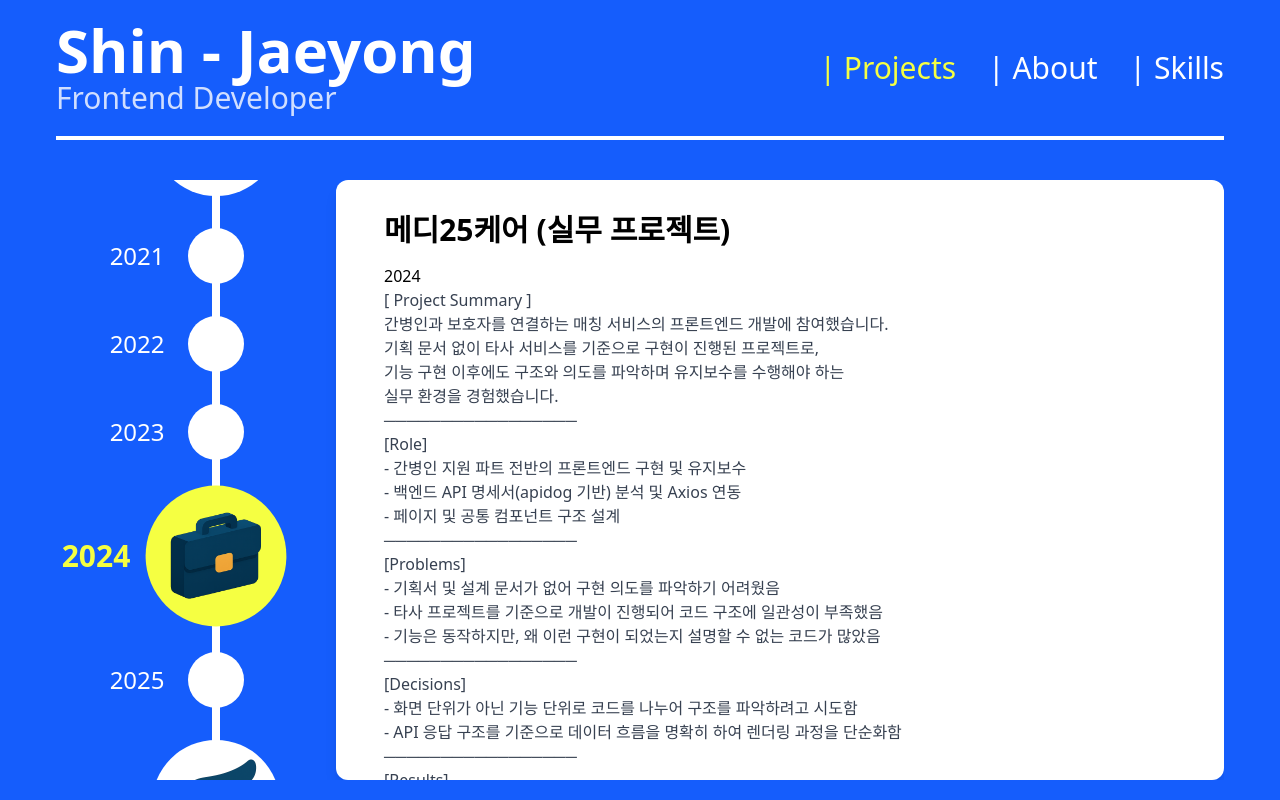
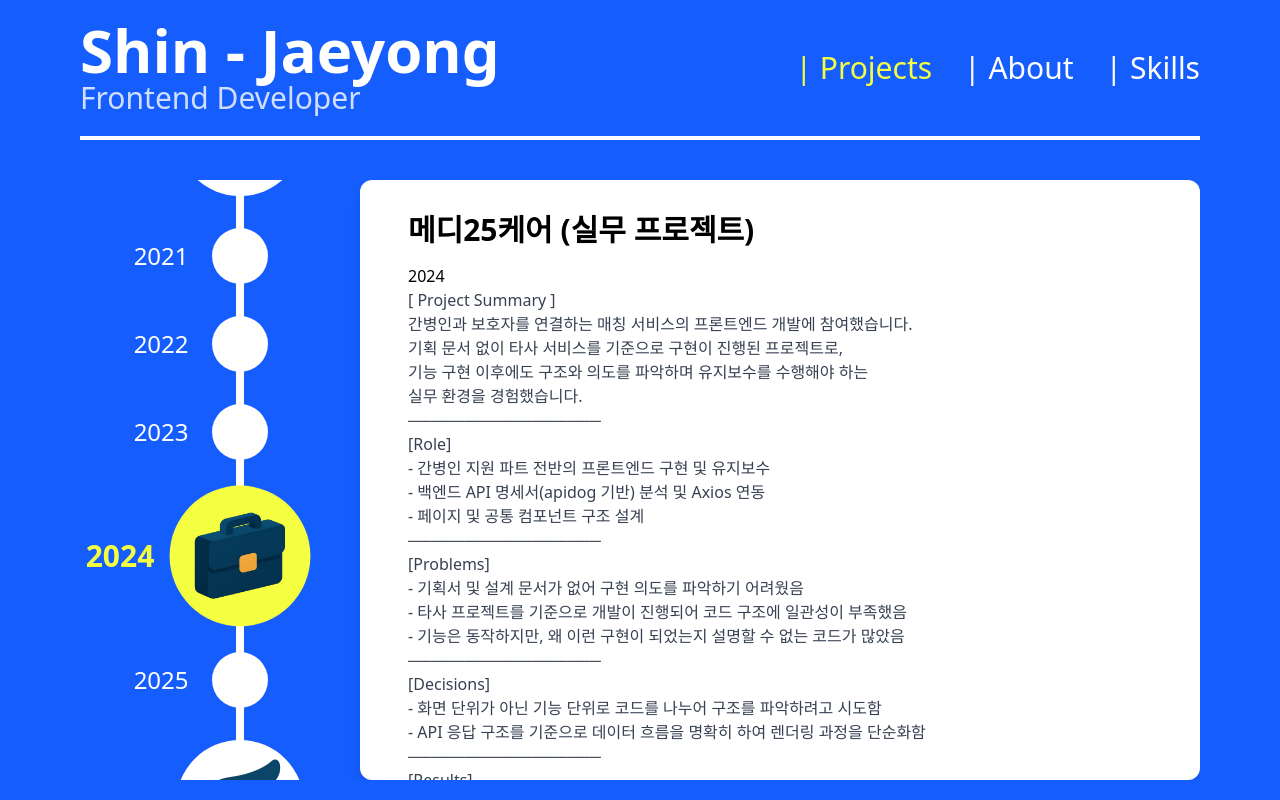
Before and after one commit to FoggyCaligo/Portfolio, a Vue app: page / in a window 1280 px wide. Built offline with nearby package versions, Linux system fonts and the light colour scheme.

Commit message:
fix - fix App.vue for removing unnecessary white spaces

```diff
--- a/src/App.vue
+++ b/src/App.vue
@@ -1,9 +1,12 @@
 <script setup>
   import Navbar from './components/Navbar.vue'
+  const mobilePadding = 'px-5'
+  const customPadding = 'md:px-20 px-5 md:px-20 py-5'
+
 </script>
 
 <template>
-    <div class="min-h-screen min-w-screen bg-brand px-14 py-5 overflow-x-hidden">
+  <div :class="'min-h-fill min-w-fill bg-brand ' + customPadding">
     <Navbar />
     <RouterView />
   </div>
```
Also changed, not shown: src/components/Navbar.vue (+2 -5 lines). Lines whose indentation alone changed are shown as unchanged.
